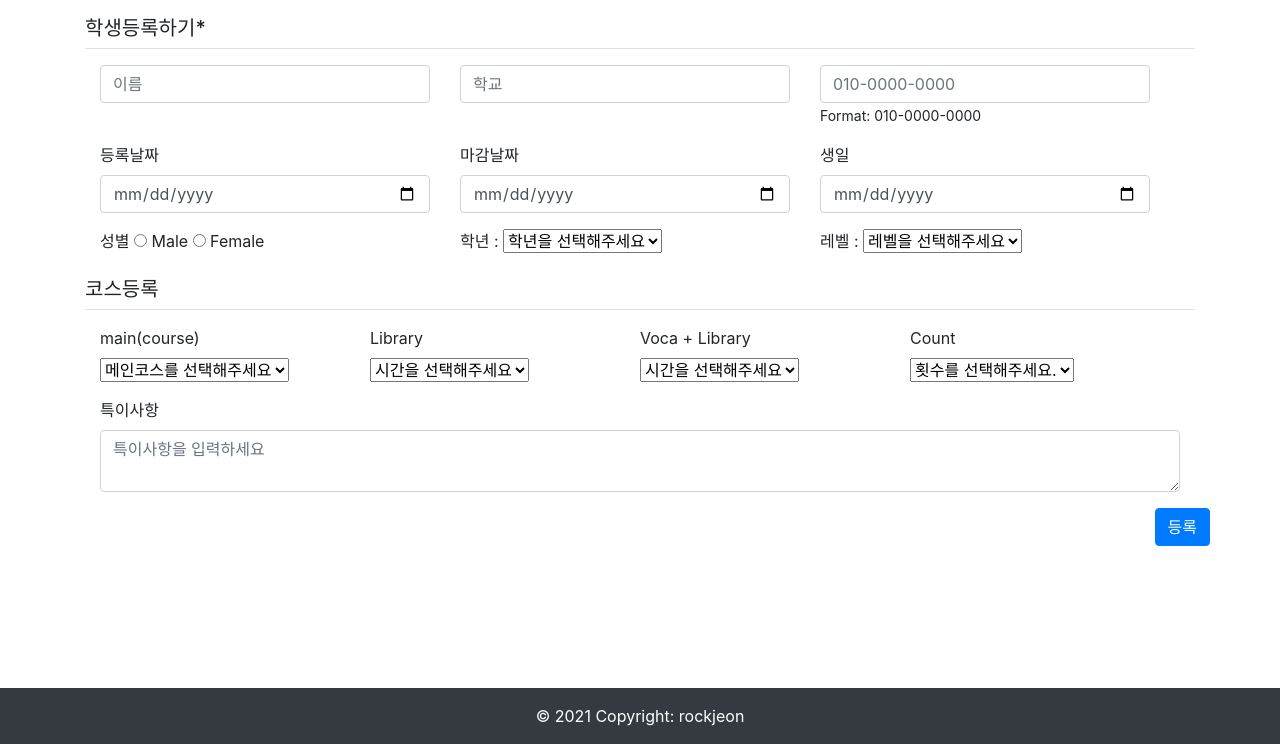
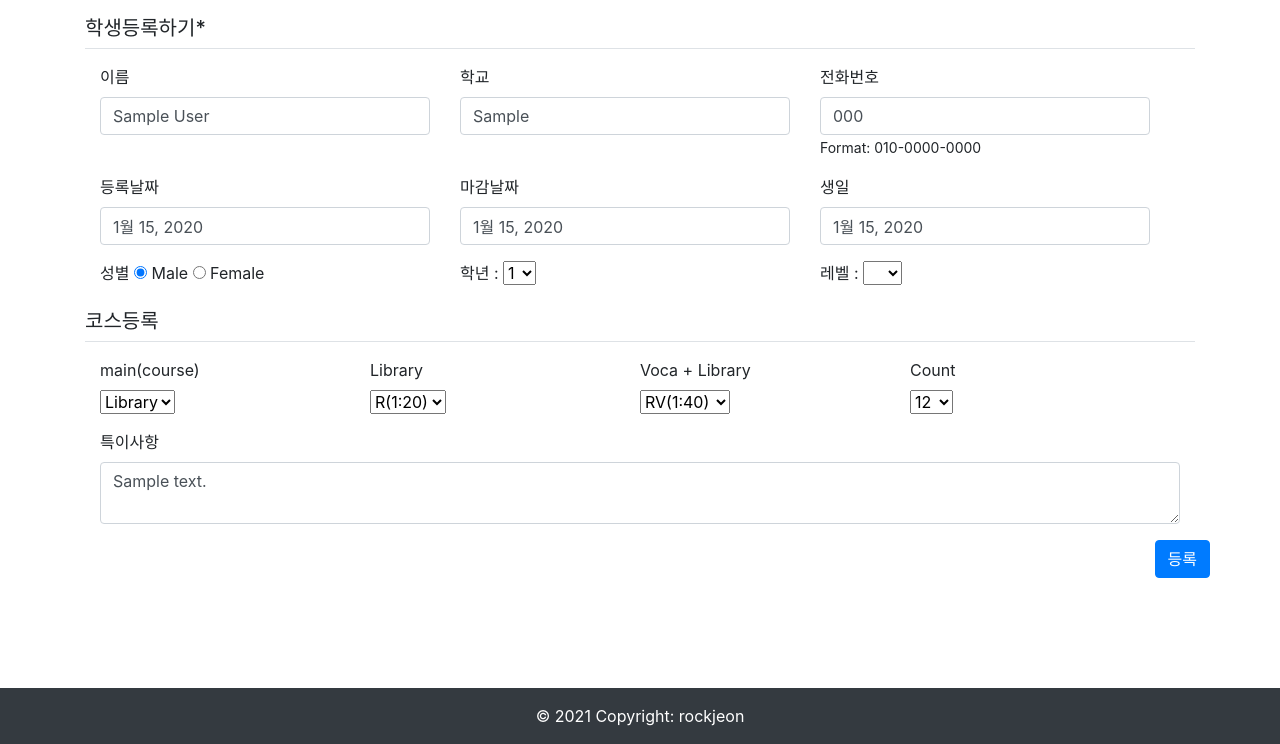
Before and after one commit to rockjeon/student_manage, a Django app: page /student/modify/1/ in a window 1280 px wide. Shown: the part 56-800 px from the top of the page. Run offline with Django 3.2, Linux system fonts and the light colour scheme; a user stored in the database is signed in; tables that the repository leaves empty hold one stand-in row (values such as "Sample post"); some libraries are stand-ins or nearby versions.

Commit message:
수정/삭제 구현완료 검색 공부중

```diff
--- a/student/models.py
+++ b/student/models.py
@@ -1,6 +1,7 @@
 from django.db import models
 # from django.utils import timezone
 from django.core.validators import MinValueValidator, MaxValueValidator
+from django.contrib.auth.models import User
 
 
 class Student(models.Model):
@@ -49,7 +50,7 @@ class Student(models.Model):
     voca_library = models.CharField(max_length=30, choices= VOCALIBRARYCHOICE,null=True, blank=True)
     count = models.CharField(max_length=30, choices= COUNTCHOICE,null=True, blank=True)
     content = models.TextField(null=True, blank=True)
-
+    author = models.ForeignKey(User, on_delete=models.CASCADE, null=True)
     def __str__(self):
         return self.name
 
--- a/student/templates/base.html
+++ b/student/templates/base.html
@@ -46,17 +46,15 @@
     </nav>
     {%block content%}
     {%endblock%}
-    <script src="{% static 'jquery-3.6.0.min.js'%}"></script>
-    {%block stript%}
-    {%endblock%}
     <footer class="text-center text-white fixed-bottom" style="background-color:#343a40;">
-
-        <!-- Copyright -->
         <div class="footer-copyright text-center py-3">© 2021 Copyright: rockjeon
         </div>
-        <!-- Copyright -->
+    </footer>
 
-    </footer>
+    <script src="{% static 'jquery-3.6.0.min.js'%}"></script>
+    <script src="{% static 'bootstrap.min.js' %}"></script>
+    {%block script%}
+    {%endblock%}
 </body>
 
 </html>
--- a/student/templates/student/student_form.html
+++ b/student/templates/student/student_form.html
@@ -21,14 +21,17 @@
         <div class="general">
             <div class=" container my-3 row">
                 <div class="name col-md-4"">
+                    <label for="">이름</label>
             <input type=" text" class="form-control" id="name" placeholder="이름"
                     value="{{ form.name.value|default_if_none:'' }}" name="name">
                 </div>
                 <div class="school col-md-4">
+                    <label for="">학교</label>
                     <input type="text" class="form-control" id="school" placeholder="학교"
                         value="{{ form.school.value|default_if_none:'' }}" name="school">
                 </div>
                 <div class="phone col-md-4" style="justify-content: right;">
+                    <label for="">전화번호</label>
                     <input type="tel" class="form-control" id=phone" placeholder="010-0000-0000"
                         pattern="[0-9]{3}-[0-9]{4}-[0-9]{4}" required value="{{ form.phone.value|default_if_none:'' }}"
                         name="phone">
@@ -38,32 +41,60 @@
             <div class=" container my-3 row">
                 <div class="name col-md-4"">
                 <label for="">등록날짜</label>
+                {%if form.create_date.value%}
+                    <input type="text" class="form-control" id="create_date" placeholder="등록날짜"
+                        value="{{ form.create_date.value|default_if_none:'' }}" name="create_date">
+                {%else%}
                     <input type="date" class="form-control" id="create_date" placeholder="등록날짜"
                     value="{{ form.create_date.value|default_if_none:'' }}" name="create_date">
+                {%endif%}
                 </div>
                 <div class="school col-md-4">
                     <label for="">마감날짜</label>
+                    {%if form.end_date.value%}
+                        <input type="text" class="form-control" id="end_date" placeholder="마감날짜"
+                            value="{{ form.end_date.value|default_if_none:'' }}" name="end_date">
+                    {%else%}
                         <input type="date" class="form-control" id="end_date" placeholder="마감날짜"
                             value="{{ form.end_date.value|default_if_none:'' }}" name="end_date">
+                    {%endif%}
                     </div>
                 <div class="phone col-md-4" style="justify-content: right;">
                     <label for="">생일</label>
+                    {%if form.birth.value%}
+                        <input type="text"class="form-control" id="birth" placeholder="생일"
+                            value="{{ form.birth.value|default_if_none:'' }}" name="birth">
+                    {%else%}
                         <input type="date" class="form-control" id="birth" placeholder="생일"
                             value="{{ form.birth.value|default_if_none:'' }}" name="birth">
+                    {%endif%}
                 </div>
             </div>
             <div class="container my-3 row">
                 <div class="name col-md-4"">
                 <label for="">성별</label>
+                {%if form.gender.value == 'M'%}
+                <input type="radio" id="gender" name="gender" value="M" checked>
+                    <label for="M">Male</label>
+                    <input type="radio" id="gender" name="gender" value="F">
+                    <label for="F">Female</label>
+                {%elif form.gender.value == "F" %}
+                <input type="radio" id="gender" name="gender" value="M">
+                    <label for="M">Male</label>
+                <input type="radio" id="gender" name="gender" value="F" checked>
+                    <label for="F">Female</label>
+                {%else%}
                 <input type="radio" id="gender" name="gender" value="M">
                 <label for="M">Male</label>
                 <input type="radio" id="gender" name="gender" value="F">
                 <label for="F">Female</label>
+                {%endif%}
+
                 </div>
                 <div class=" school col-md-4">
                     <label for="grade">학년</label> :
                     <select class=" form-select" aria-label="Default select example" name="grade">
-                        <option selected>학년을 선택해주세요
+                        <option selected>{{form.grade.value|default_if_none:''}}</option>
                         <option value="1">1</option>
                         <option value="2">2</option>
                         <option value="3">3</option>
@@ -76,7 +107,7 @@
                 <div class="phone col-md-4" style="justify-content: right;">
                     <label for="level">레벨</label> :
                     <select class=" form-select" aria-label="Default select example" name="level">
-                        <option selected>레벨을 선택해주세요</option>
+                        <option selected>{{form.level.value|default_if_none:''}}</option>
                         <option value="1">1</option>
                         <option value="2">2</option>
                         <option value="3">3</option>
@@ -97,7 +128,7 @@
             <div class="name col-md-3"">
                 <label for="">main(course)</label><br>
                 <select class=" form-select" aria-label="Default select example" name="main">
-                <option selected>메인코스를 선택해주세요</option>
+                <option selected value="">{{form.main.value|default_if_none:''}}</option>
                 <option value="Library">Library</option>
                 <option value="Voca">Voca</option>
                 <option value="NF">NF</option>
@@ -106,7 +137,7 @@
             <div class="school col-md-3">
                 <label for="">Library</label><br>
                 <select class=" form-select" aria-label="Default select example" name="library">
-                    <option selected>시간을 선택해주세요</option>
+                    <option selected>{{form.library.value|default_if_none:''}} </option>
                     <option value="R(1:20)">R(1:20</option>
                     <option value="S(1:40)">S(1:40)</option>
                     <option value="I(2:00)">I(2:00)</option>
@@ -115,7 +146,7 @@
             <div class="phone col-md-3" style="justify-content: right;">
                 <label for="">Voca + Library</label><br>
                 <select class=" form-select" aria-label="Default select example" name="voca_library">
-                    <option selected>시간을 선택해주세요</option>
+                    <option selected>{{form.voca_library.value|default_if_none:''}} </option>
                     <option value="RV(1:40)">RV(1:40)</option>
                     <option value="SV(2:00)">SV(2:00)</option>
                     <option value="IV(2:20)">IV(2:20)</option>
@@ -124,7 +155,7 @@
             <div class="phone col-md-3" style="justify-content: right;">
                 <label for="">Count</label><br>
                 <select class=" form-select" aria-label="Default select example" id="count" name="count">
-                    <option selected>횟수를 선택해주세요.</option>
+                    <option selected>{{form.count.value|default_if_none:''}}</option>
                     <option value="12">12</option>
                     <option value="24">24</option>
                     <option value="36">36</option>
@@ -133,8 +164,8 @@
             </div>
         </div>
         <div class="col-md-12 my-3">
-            <label for="exampleFormControlTextarea1" class="form-label">특이사항</label>
-            <textarea class="form-control" placeholder="특이사항을 입력하세요" name="content" id="content"></textarea>
+            <label for="content" class="form-label">특이사항</label>
+            <textarea class="form-control" placeholder="특이사항을 입력하세요" name="content" id="content" >{{form.content.value|default_if_none:''}}</textarea>
         </div>
         <div class="row" style="justify-content: flex-end;">
             <button type="submit" class="btn btn-primary">등록</button>
--- a/student/urls.py
+++ b/student/urls.py
@@ -8,5 +8,6 @@ urlpatterns = [
     path('', views.student_list, name='list'),
     path('detail/<int:student_id>/', views.detail, name='detail'),
     path('modify/<int:student_id>/', views.modify, name='modify'),
+    path('delete/<int:student_id>/', views.delete, name='delete'),
     path('create/', views.student_create, name='create'),
 ]
--- a/student/views.py
+++ b/student/views.py
@@ -4,6 +4,7 @@ from django.core.paginator import Paginator
 from django.contrib.auth import authenticate, login
 from django.contrib.auth.decorators import login_required
 from .forms import UserForm, StudentForm
+from django.utils import timezone
 # from django.views.generic import ListView
 
 # Create your views here
@@ -46,7 +47,10 @@ def student_create(request):
     if request.method == 'POST':
         form = StudentForm(request.POST)
         if form.is_valid():
-            form.save()
+            student = form.save(commit=False)
+            user = request.user
+            student.author = user
+            student.save()
             return redirect ('/')
     else:
         form = StudentForm()
@@ -57,5 +61,22 @@ def student_create(request):
 
 @login_required
 def modify(request, student_id):
+    student = get_object_or_404(Student, pk=student_id)
+    if request.method == "POST":
+        form = StudentForm(request.POST, instance=student)
+        if form.is_valid():
+            student = form.save(commit=False)
+            student.modify_date = timezone.now()  # 수정일시 저장
+            student.author = request.user
+            student.save()
+            return redirect('student:detail', student_id = student.id)
+    else:
+        form = StudentForm(instance=student)
+    context = {'form':form}
+    return render(request, 'student/student_form.html',context)
 
-    return render(request, 'student/student_form.html')
+@login_required
+def delete(request, student_id):
+    student = get_object_or_404(Student, pk=student_id)
+    student.delete()
+    return redirect('student:list')
```
Also changed, not shown: student/templates/student/student_detail.html (+23 -4 lines), student/templates/student/student_list.html (+8 -0 lines), student/migrations/0006_student_author.py (added), student/migrations/0007_alter_student_author.py (added). Lines whose indentation alone changed are shown as unchanged.
